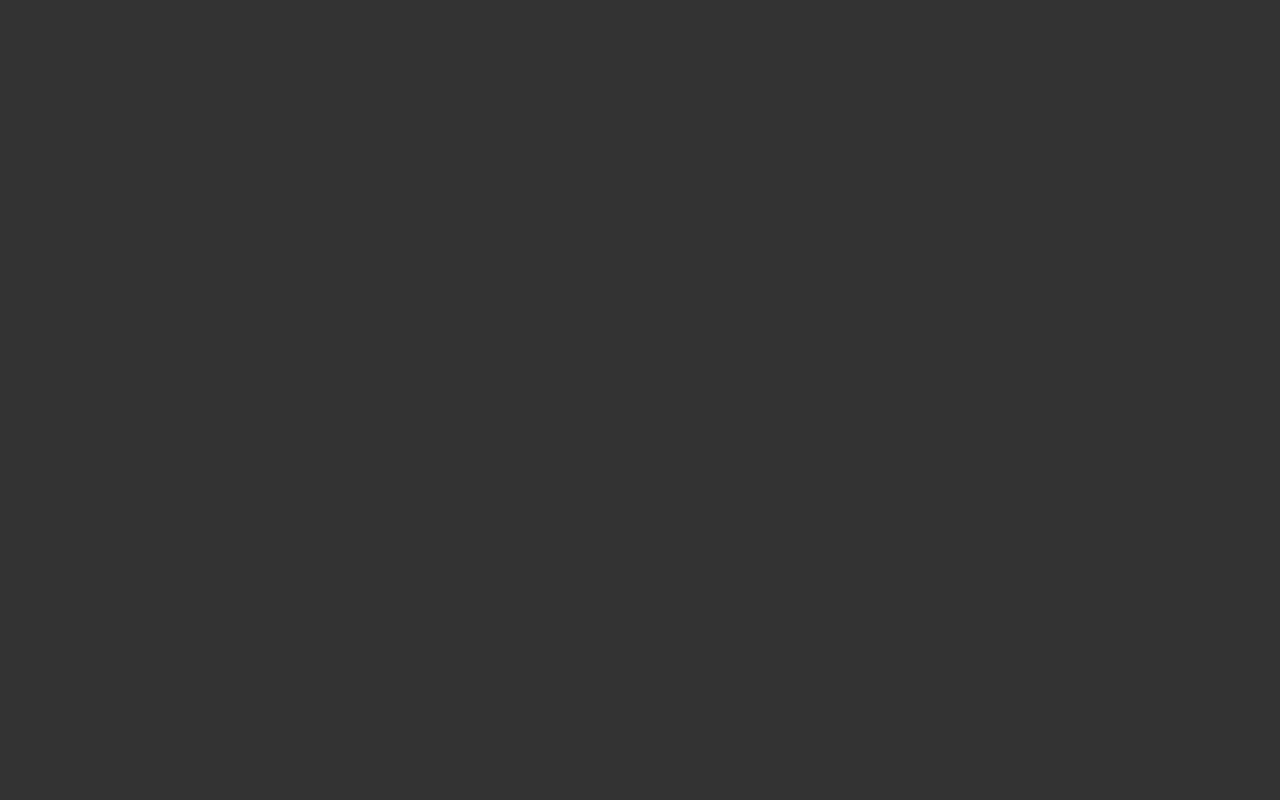
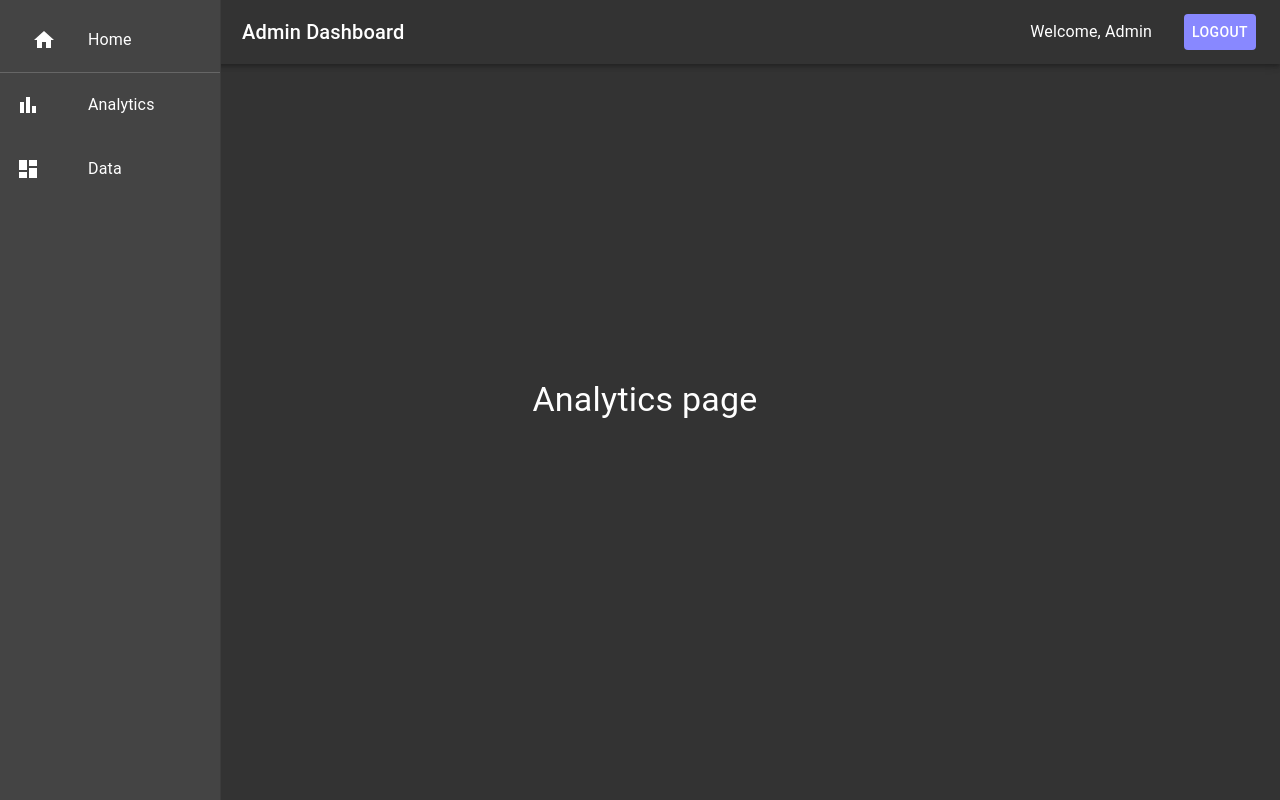
Before and after one commit to sujit-shrc/fullstack-dev-challenge, a React (Vite) app in the folder frontend/: page /admin in a window 1280 px wide. Before the commit this address had no page. Built offline with nearby package versions, Linux system fonts and the light colour scheme.

Commit message:
admin dashboard ui

```diff
--- a/frontend/src/App.tsx
+++ b/frontend/src/App.tsx
@@ -2,6 +2,10 @@ import { Routes, Route } from 'react-router-dom'
 import './App.css'
 import Home from './components/Home'
 import Login from './components/Admin/Login'
+import AdminDashboard from './components/Admin/Dashboard'
+import Analytics from './components/Admin/Analytics'
+import Data from './components/Admin/Data'
+
 
 function App() {
 
@@ -10,6 +14,14 @@ function App() {
         <Routes>
           <Route path="/" element={<Home />} />
           <Route path="/login" element={<Login />} />
+
+          { /* Admin Routes */ }
+          <Route path="/admin/*" element={<AdminDashboard />}>
+          <Route index element={<Analytics />} />
+          <Route path="analytics" element={<Analytics />} />
+          <Route path="data" element={<Data />} />
+        </Route>
+
         </Routes>
       </>
   )
--- /dev/null
+++ b/frontend/src/components/Admin/Analytics.tsx
@@ -0,0 +1,7 @@
+import { Typography } from '@mui/material';
+
+const Analytics: React.FC = () => {
+    return <Typography variant="h4">Analytics page</Typography>;
+}
+
+export default Analytics;
--- /dev/null
+++ b/frontend/src/components/Admin/Dashboard.tsx
@@ -0,0 +1,29 @@
+import { Outlet } from 'react-router-dom';
+import { Container, styled } from '@mui/material';
+import Navbar from './Navbar';
+import Sidebar from './Sidebar';
+
+const StyledContainer = styled(Container)({
+  marginLeft: '10px',
+  marginTop: '0px',
+  padding: '10px',
+  width: '100%',
+});
+
+const FullWidthNavbar = styled(Navbar)({
+  width: '100%',
+});
+
+const AdminDashboard: React.FC = () => {
+  return (
+    <>
+      <FullWidthNavbar />
+      <Sidebar />
+      <StyledContainer>
+        <Outlet />
+      </StyledContainer>
+    </>
+  );
+};
+
+export default AdminDashboard;
--- /dev/null
+++ b/frontend/src/components/Admin/Data.tsx
@@ -0,0 +1,11 @@
+
+const Data: React.FC = () => {
+
+  return (
+    <div>
+      <h1>Data Page</h1>
+    </div>
+  );
+};
+
+export default Data;
--- /dev/null
+++ b/frontend/src/components/Admin/Navbar.tsx
@@ -0,0 +1,49 @@
+import { AppBar, Toolbar, Typography, Button, styled } from '@mui/material';
+
+const StyledAppBar = styled(AppBar)({
+  backgroundColor: '#333',
+  width: '85%',
+  position: 'absolute',
+  top: '0',
+  right: '0',
+  boxShadow: '0px 2px 4px -1px rgba(0, 0, 0, 0.2), 0px 4px 5px 0px rgba(0, 0, 0, 0.14), 0px 1px 10px 0px rgba(0, 0, 0, 0.12)',
+});
+
+const StyledToolbar = styled(Toolbar)({
+  display: 'flex',
+  justifyContent: 'space-between',
+  alignItems: 'center',
+});
+
+const StyledTypography = styled(Typography)({
+  flexGrow: 1,
+  marginLeft: '26px',
+});
+
+const StyledUserInfo = styled('div')({
+  display: 'flex',
+  alignItems: 'center',
+});
+
+const StyledLogoutButton = styled(Button)({
+  marginLeft: '16px',
+  backgroundColor: '#88f'
+});
+
+const AdminNavbar: React.FC = () => {
+  return (
+    <StyledAppBar position="static">
+      <StyledToolbar>
+        <StyledTypography variant="h6">Admin Dashboard</StyledTypography>
+        <StyledUserInfo>
+          <Typography variant="body1" color="inherit" style={{ marginRight: '16px' }}>
+            Welcome, Admin
+          </Typography>
+          <StyledLogoutButton color="inherit">Logout</StyledLogoutButton>
+        </StyledUserInfo>
+      </StyledToolbar>
+    </StyledAppBar>
+  );
+};
+
+export default AdminNavbar;
--- /dev/null
+++ b/frontend/src/components/Admin/Sidebar.tsx
@@ -0,0 +1,47 @@
+import { Drawer, List, ListItem, ListItemButton, ListItemText, ListItemIcon } from '@mui/material';
+import { Link, useLocation } from 'react-router-dom';
+import HomeIcon from '@mui/icons-material/Home';
+import AnalyticsIcon from '@mui/icons-material/BarChart';
+import DataIcon from '@mui/icons-material/Dashboard';
+import { styled } from '@mui/material';
+
+const StyledListItem = styled(ListItem)({
+    borderBottom: '1px solid #666',
+  });
+
+const AdminSidebar: React.FC = () => {
+  const location = useLocation();
+
+  return (
+    <Drawer variant="permanent" anchor="left" sx={{ '& .MuiDrawer-paper': { width: '220px', backgroundColor: '#444', color: '#fff' } }}>
+      <List>
+      <StyledListItem>
+            <ListItem>
+            <ListItemIcon>
+                <HomeIcon style={{ color: '#fff' }} />
+            </ListItemIcon>
+                <ListItemText primary="Home" />
+            </ListItem>
+        </StyledListItem>
+        <ListItem>
+          <ListItemIcon>
+            <AnalyticsIcon style={{ color: '#fff' }} />
+          </ListItemIcon>
+          <ListItemButton component={Link} to="/admin/analytics" selected={location.pathname === '/admin/analytics'}>
+            <ListItemText primary="Analytics" />
+          </ListItemButton>
+        </ListItem>
+        <ListItem>
+          <ListItemIcon>
+            <DataIcon style={{ color: '#fff' }} />
+          </ListItemIcon>
+          <ListItemButton component={Link} to="/admin/data" selected={location.pathname === '/admin/data'}>
+            <ListItemText primary="Data" />
+          </ListItemButton>
+        </ListItem>
+      </List>
+    </Drawer>
+  );
+};
+
+export default AdminSidebar;
```
